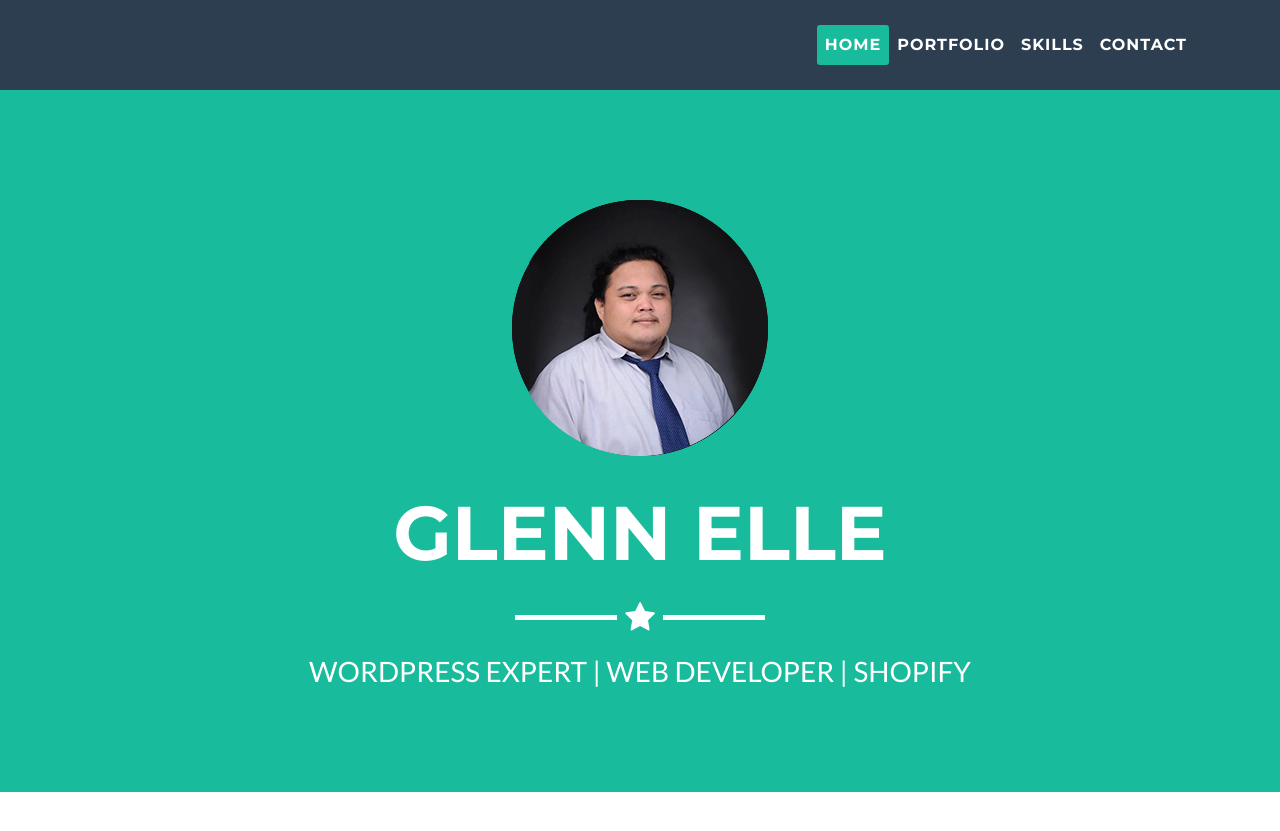
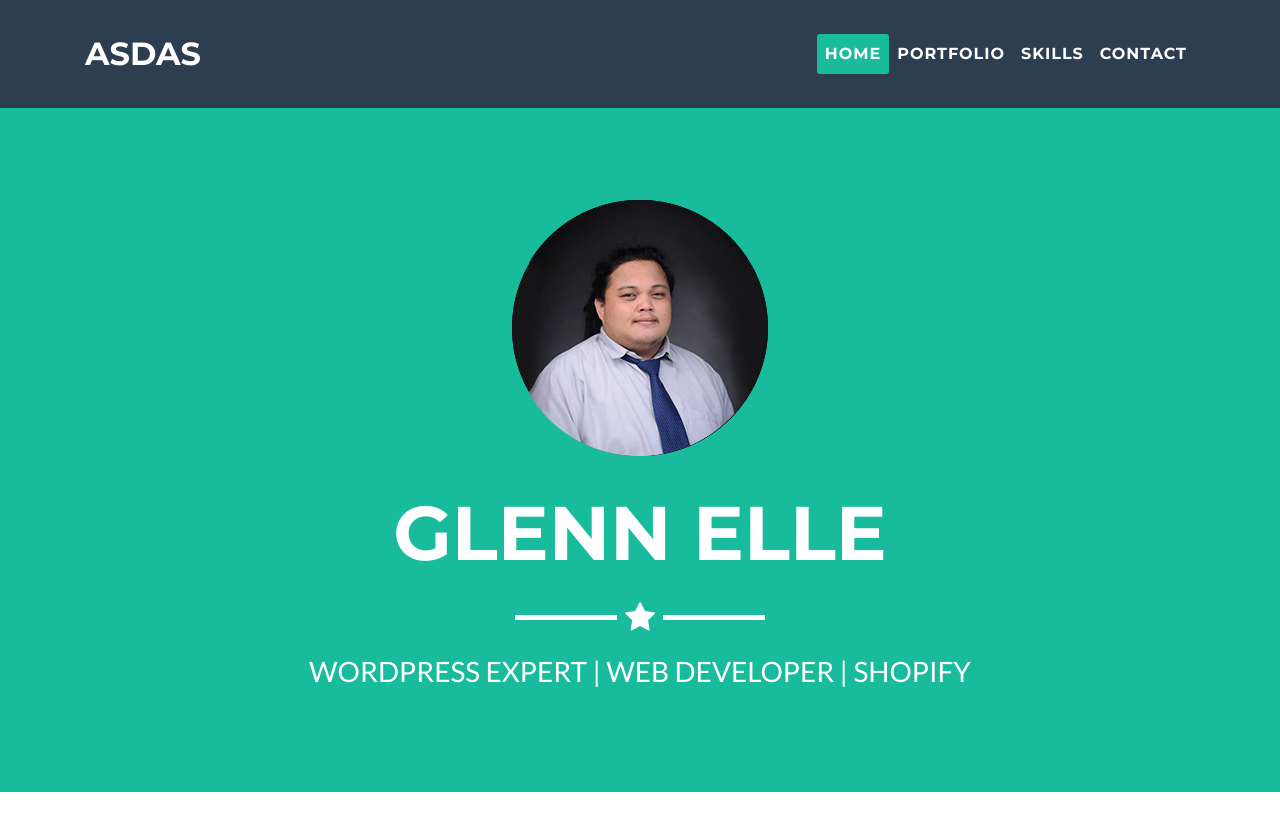
Before and after one commit to akosielye/akosielye.github.io, a Jekyll site: the page index.html, which Jekyll copies as it is, in a window 1280 px wide and 900 px high. Shown: the top 831 px of the window. Built offline with Jekyll 4.4.1, drawn with Linux system fonts in a browser that asks for light colours.

Commit message:
commit ico

```diff
--- a/index.html
+++ b/index.html
@@ -11,8 +11,8 @@
     <title>Glenn Elle - Portfolio</title>
     <link rel="icon" type="image/png" sizes="64x64" href="img/portfolio/glenn-elle-personal-logo1.png">
     <link rel="icon" type="image/png" sizes="32x32" href="img/portfolio/glenn-elle-personal-logo.png">
-    <link rel="icon" type="image/png" sizes="64x64" href="img/portfolio/glenn-elle-personal-logo1.ico">
-    <link rel="icon" type="image/png" sizes="32x32" href="img/portfolio/glenn-elle-personal-logo.ico">
+    <link rel="icon" type="image/png" sizes="64x64" href="img/portfolio/glennelle-personal-logo-initial.ico">
+    <link rel="icon" type="image/png" sizes="32x32" href="img/portfolio/glennelle-personal-logo-initial-64.ico">
     <!-- Bootstrap core CSS -->
     <link href="vendor/bootstrap/css/bootstrap.min.css" rel="stylesheet">
 
@@ -31,7 +31,7 @@
     <!-- Navigation -->
     <nav class="navbar navbar-expand-lg navbar-light fixed-top" id="mainNav">
       <div class="container">
-        <a class="navbar-brand js-scroll-trigger" href="#page-top"></a>
+        <a class="navbar-brand js-scroll-trigger" href="#page-top"> asdas </a>
         <button class="navbar-toggler navbar-toggler-right" type="button" data-toggle="collapse" data-target="#navbarResponsive" aria-controls="navbarResponsive" aria-expanded="false" aria-label="Toggle navigation">
           Menu
           <i class="fa fa-bars"></i>
```
Also changed, not shown: img/portfolio/glenn-elle.ico (added), img/portfolio/glennelle-personal-logo-initial-64.ico (added), img/portfolio/glennelle-personal-logo-initial.ico (added).
